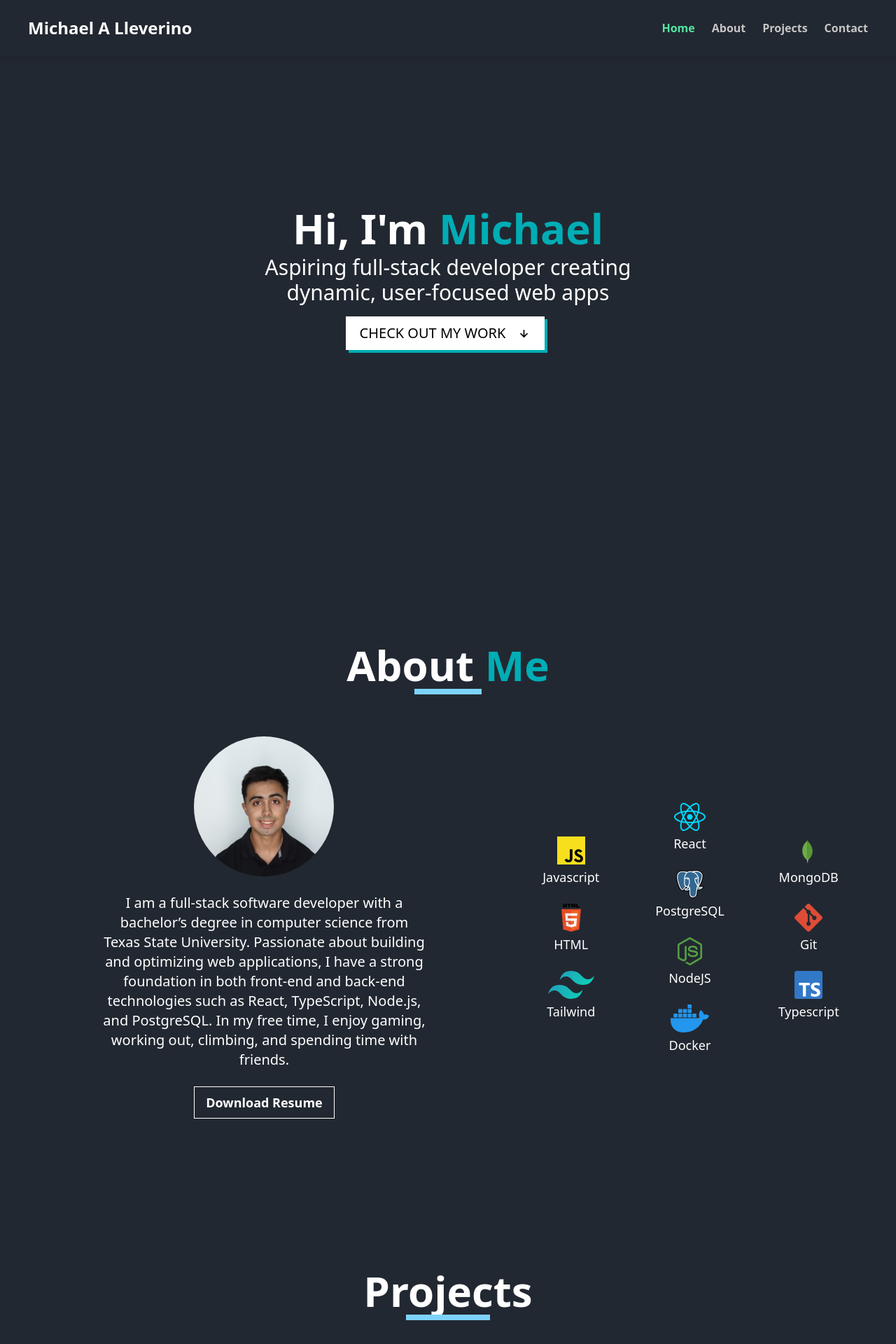
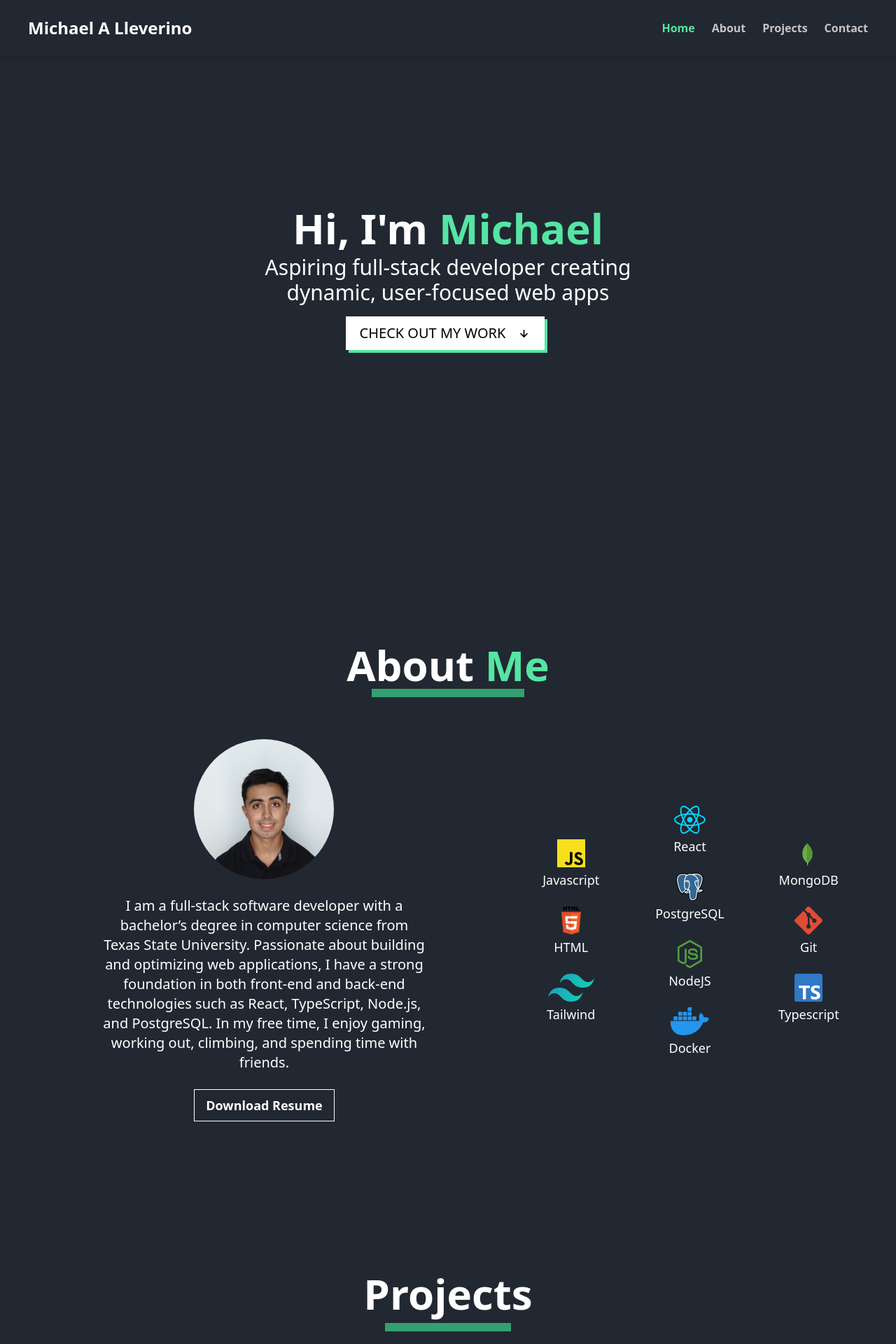
Before and after one commit to MichaelAlex03/PersonalSite, a React (Vite) app in the folder personalSite/: page / in a window 1280 px wide. Shown: the top 1920 px of the page at 70% size. Built offline with nearby package versions, Linux system fonts and the light colour scheme.

Commit message:
changed the navbar font size for desktop views and changed line color under headers

```diff
--- a/personalSite/src/components/Navbar.tsx
+++ b/personalSite/src/components/Navbar.tsx
@@ -16,10 +16,10 @@ const MobileViewLinks = ({ currentPage, handleClick }: NavProps) => {
 
     return (
         <>
-            <button onClick={() => handleClick && handleClick('home')}><span className={`${currentPage === 'home' ? 'text-[#55E5A4]' : 'text-[#c7c5c5]'} font-bold transition-colors duration-300 ease-in-out`}>Home</span></button>
-            <button onClick={() => handleClick && handleClick('aboutMe')}><span className={`${currentPage === 'aboutMe' ? 'text-[#55E5A4]' : 'text-[#c7c5c5]'} font-bold transition-colors duration-300 ease-in-out`}>About</span></button>
-            <button onClick={() => handleClick && handleClick('Projects')}><span className={`${currentPage === 'Projects' ? 'text-[#55E5A4]' : 'text-[#c7c5c5]'} font-bold transition-colors duration-300 ease-in-out`}>Projects</span></button>
-            <button onClick={() => handleClick && handleClick('Contact')} ><span className={`${currentPage === 'Contact' ? 'text-[#55E5A4]' : 'text-[#c7c5c5]'} font-bold transition-colors duration-300 ease-in-out`}>Contact</span></button>
+            <button onClick={() => handleClick && handleClick('home')}><span className={`${currentPage === 'home' ? 'text-[#55E5A4]' : 'text-[#c7c5c5]'} font-bold transition-colors duration-300 ease-in-out text-base`}>Home</span></button>
+            <button onClick={() => handleClick && handleClick('aboutMe')}><span className={`${currentPage === 'aboutMe' ? 'text-[#55E5A4]' : 'text-[#c7c5c5]'} font-bold transition-colors duration-300 ease-in-out text-base`}>About</span></button>
+            <button onClick={() => handleClick && handleClick('Projects')}><span className={`${currentPage === 'Projects' ? 'text-[#55E5A4]' : 'text-[#c7c5c5]'} font-bold transition-colors duration-300 ease-in-out text-base`}>Projects</span></button>
+            <button onClick={() => handleClick && handleClick('Contact')} ><span className={`${currentPage === 'Contact' ? 'text-[#55E5A4]' : 'text-[#c7c5c5]'} font-bold transition-colors duration-300 ease-in-out text-base`}>Contact</span></button>
         </>
     )
 }
@@ -30,10 +30,10 @@ const NavLinks = ({ currentPage, handleClick }: NavProps) => {
 
     return (
         <>
-            <button onClick={() => handleClick && handleClick('home')}><span className={`${currentPage === 'home' ? 'text-[#55E5A4]' : 'text-[#c7c5c5] hover:text-[#287955]'} font-bold transition-colors duration-500 ease-in-out`}>Home</span></button>
-            <button onClick={() => handleClick && handleClick('aboutMe')}><span className={`${currentPage === 'aboutMe' ? 'text-[#55E5A4]' : 'text-[#c7c5c5] hover:text-[#287955]'} font-bold transition-colors duration-500 ease-in-out`}>About</span></button>
-            <button onClick={() => handleClick && handleClick('Projects')}><span className={`${currentPage === 'Projects' ? 'text-[#55E5A4]' : 'text-[#c7c5c5] hover:text-[#287955]'} font-bold transition-colors duration-500 ease-in-out`}>Projects</span></button>
-            <button onClick={() => handleClick && handleClick('Contact')}><span className={`${currentPage === 'Contact' ? 'text-[#55E5A4]' : 'text-[#c7c5c5] hover:text-[#287955]'} font-bold transition-colors duration-500 ease-in-out`}>Contact</span></button>
+            <button onClick={() => handleClick && handleClick('home')}><span className={`${currentPage === 'home' ? 'text-[#55E5A4]' : 'text-[#c7c5c5] hover:text-[#287955]'} font-bold transition-colors duration-500 ease-in-out text-base 2xl:text-lg`}>Home</span></button>
+            <button onClick={() => handleClick && handleClick('aboutMe')}><span className={`${currentPage === 'aboutMe' ? 'text-[#55E5A4]' : 'text-[#c7c5c5] hover:text-[#287955]'} font-bold transition-colors duration-500 ease-in-out text-base 2xl:text-lg`}>About</span></button>
+            <button onClick={() => handleClick && handleClick('Projects')}><span className={`${currentPage === 'Projects' ? 'text-[#55E5A4]' : 'text-[#c7c5c5] hover:text-[#287955]'} font-bold transition-colors duration-500 ease-in-out text-base 2xl:text-lg`}>Projects</span></button>
+            <button onClick={() => handleClick && handleClick('Contact')}><span className={`${currentPage === 'Contact' ? 'text-[#55E5A4]' : 'text-[#c7c5c5] hover:text-[#287955]'} font-bold transition-colors duration-500 ease-in-out text-base 2xl:text-lg`}>Contact</span></button>
         </>
     )
 }
--- a/personalSite/src/index.css
+++ b/personalSite/src/index.css
@@ -14,7 +14,7 @@
 
   .button_main{
     @apply relative -top-1 -left-1 bg-white py-2.5 px-5 font-medium uppercase text-black transition-all before:absolute before:top-1 before:left-1 before:-z-[1]
-        before:h-full before:w-full before:border-4 before:border-[#00ADB5] before:transition-all before:content-[''] hover:top-0 hover:left-0 before:hover:top-0 before:hover:left-0;
+        before:h-full before:w-full before:border-4 before:border-[#55E5A4] before:transition-all before:content-[''] hover:top-0 hover:left-0 before:hover:top-0 before:hover:left-0;
   }
 
 
--- a/personalSite/src/pages/aboutMe.tsx
+++ b/personalSite/src/pages/aboutMe.tsx
@@ -5,8 +5,8 @@ const AboutMe = () => {
       <div className='bg-[#222831] text-white w-full py-20 px-8 2xl:px-2 flex flex-col items-center'>
 
         <div className='flex flex-col items-center mt-5 xl:mt-10'>
-              <h1 className='text-4xl lg:text-6xl font-bold'>About <span className='text-[#00ADB5]'>Me</span></h1>
-              <div className='border-[3px] lg:border-[4px] border-sky-300 w-1/3 mt-1'></div>
+              <h1 className='text-4xl lg:text-6xl font-bold'>About <span className='text-[#55E5A4]'>Me</span></h1>
+              <div className='border-[4px] lg:border-[6px] border-[#32a16f] w-3/4 mt-1'></div>
         </div>
 
         {/*Container with both skills and about me description w/ profile picture*/}
--- a/personalSite/src/pages/contact.tsx
+++ b/personalSite/src/pages/contact.tsx
@@ -62,7 +62,7 @@ const Contact = () => {
       <div className='flex flex-col gap-5 items-center w-3/4 md:w-2/3 lg:w-1/2 xl:w-1/3'>
         <div className='flex flex-col items-center'>
           <h1 className='text-4xl lg:text-6xl font-bold'>Contact Me</h1>
-          <div className='border-[3px] lg:border-[4px] border-sky-300 w-1/3 mt-1'></div>
+          <div className='border-[4px] lg:border-[6px] border-[#32a16f] w-3/5 mt-1'></div>
         </div>
 
         <div className='flex items-center gap-2 justify-center w-full'>
--- a/personalSite/src/pages/home.tsx
+++ b/personalSite/src/pages/home.tsx
@@ -12,19 +12,20 @@ const Home = () => {
     const [currentPage, setCurrentPage] = useState('home');
 
     const handleGoToContent = (div: string) => {
-        document.getElementById(div)?.scrollIntoView({behavior: 'smooth'});
+        document.getElementById(div)?.scrollIntoView({ behavior: 'smooth' });
         setCurrentPage('aboutMe')
     }
 
     return (
         <>
             <div className='fixed top-0 left-0 w-full z-[1000]'>
-                <Navbar currentPage={currentPage} setCurrentPage={setCurrentPage}/>
+                <Navbar currentPage={currentPage} setCurrentPage={setCurrentPage} />
             </div>
 
+            <section>
                 <div className='bg-[#222831] h-screen flex justify-center' id='home'>
                     <div className='flex flex-col text-white justify-center items-center w-3/4 md:w-1/2 gap-2'>
-                    <h1 className='text-center text-4xl lg:text-6xl font-bold'>Hi, I'm <span className='text-[#00ADB5]'>Michael</span></h1>
+                        <h1 className='text-center text-4xl lg:text-6xl font-bold'>Hi, I'm <span className='text-[#55E5A4]'>Michael</span></h1>
                         <h3 className='text-center text-base md:text-2xl lg:text-3xl'>Aspiring full-stack developer creating dynamic, user-focused web apps</h3>
                         <div className='z-10 mt-3'>
                             <button className='button_main flex items-center gap-2 text-base md:text-xl'
@@ -50,6 +51,9 @@ const Home = () => {
                     <Footer />
                 </div>
 
+            </section>
+
+
         </>
 
     )
--- a/personalSite/src/pages/projects.tsx
+++ b/personalSite/src/pages/projects.tsx
@@ -14,7 +14,7 @@ const Projects = () => {
       {/*Header*/}
       <div className='flex flex-col items-center mt-24 md:mt-5 xl:mt-[8.5rem] mb-2'>
         <h1 className='text-4xl md:text-5xl lg:text-6xl font-bold mb-1 md:mb-0'>Projects</h1>
-        <div className='border-[3px] lg:border-[4px] border-sky-300 w-1/2 mt-1'></div>
+        <div className='border-[4px] lg:border-[6px] border-[#32a16f] w-3/5 lg:w-3/4 mt-1 lg:mt-3'></div>
       </div>
 
 
```
Lines whose indentation alone changed are shown as unchanged.
